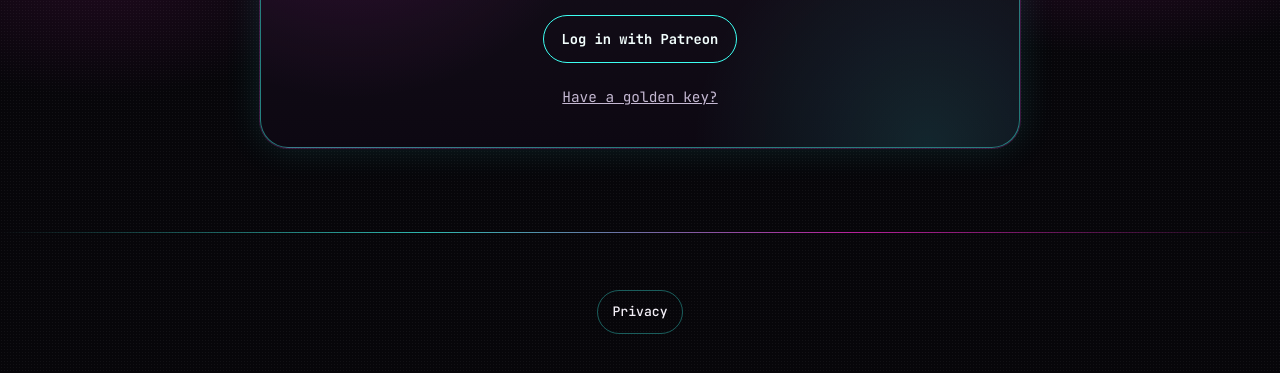
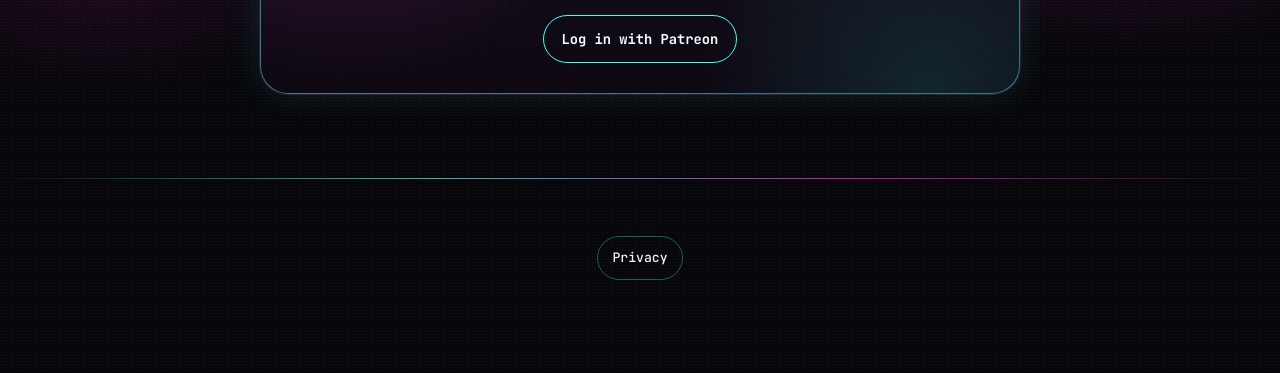
Before and after one commit to dirtmonkeymusic/dirtmonkeymusic.github.io, a plain HTML site: page patreon/members-1n0fkm/index.html in a window 1280 px wide. Shown: the part 273-646 px from the top of the page. Drawn offline with Linux system fonts and the light colour scheme.

Commit message:
Members page: drop golden key link (golden keys are private)

```diff
--- a/patreon/members-1n0fkm/index.html
+++ b/patreon/members-1n0fkm/index.html
@@ -67,7 +67,6 @@
             </div>
           </div>
           <p class="lede member-err" id="err" hidden></p>
-          <p class="member-note" style="margin-top:22px"><a href="/keys/">Have a golden key?</a></p>
         </div>
       </div>
     </section>
```
